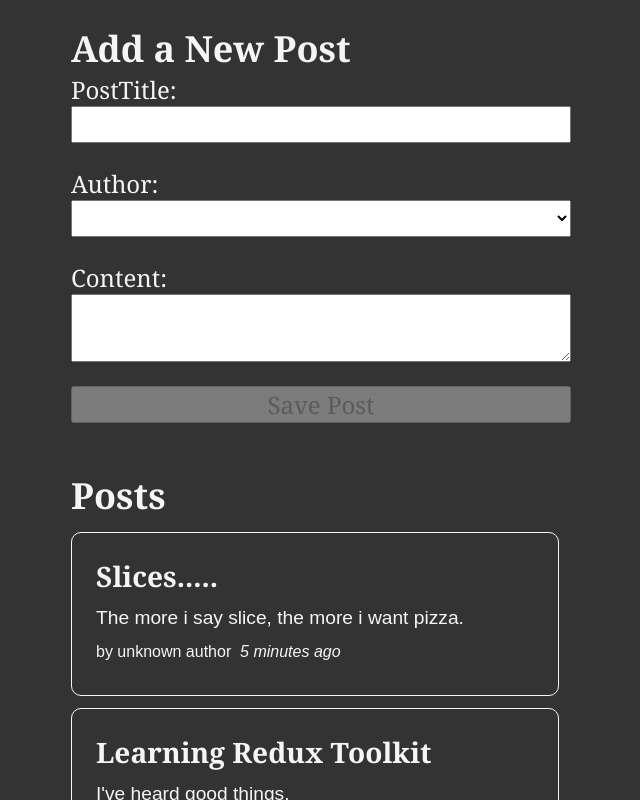
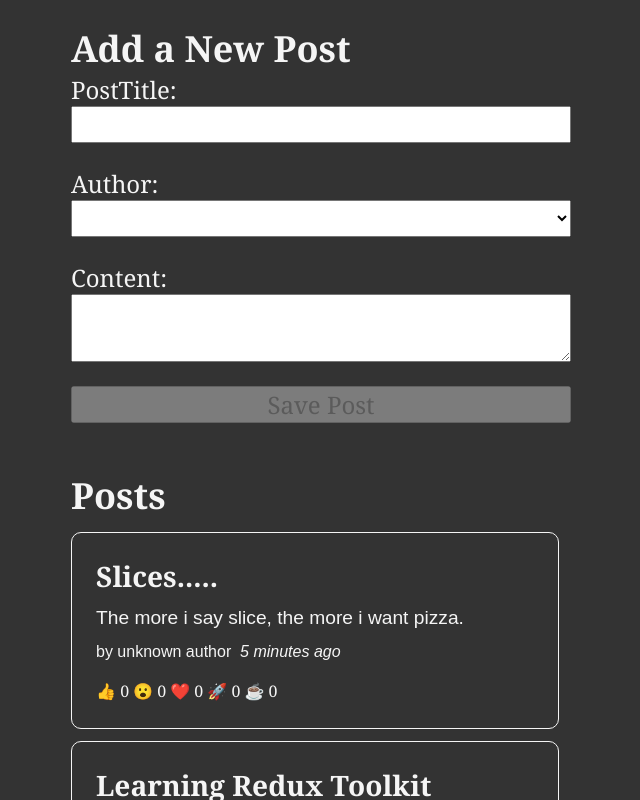
Before and after one commit to Osmosae/Redux, a React (Vite) app in the folder SimplePosts/: page / in a window 1280 px wide. Shown: the top 800 px of the page, without its empty margins (319-959 px from the left). Built offline with nearby package versions, Linux system fonts and the light colour scheme.

Commit message:
adding reactions to posts

```diff
--- /dev/null
+++ b/SimplePosts/src/features/posts/ReactionButtons.jsx
@@ -0,0 +1,25 @@
+import { useDispatch } from "react-redux"
+import { reactionAdded } from "./postsSlice"
+
+const reactionEmoji = {
+    thumbsUp: "👍",
+    wow: "😮",
+    heart: "❤️",
+    rocket: "🚀",
+    coffee: "☕",
+}
+
+const ReactionButtons = ({ post }) => {
+    const dispatch = useDispatch()
+
+    const reactionButtons = Object.entries(reactionEmoji).map(([name, emoji]) => {
+        return (
+            <button key={name} type="button" className="reactionButton" onClick={() => dispatch(reactionAdded({ postId: post.id, reaction: name }))}>
+                {emoji} {post.reactions[name]}
+            </button>
+        )
+    })
+    return <div>{reactionButtons}</div>
+}
+
+export default ReactionButtons
--- a/SimplePosts/src/features/posts/postsList.jsx
+++ b/SimplePosts/src/features/posts/postsList.jsx
@@ -2,6 +2,7 @@
 import { selectAllPosts } from "./postsSlice"
 import PostAuthor from "./postAuthor"
 import TimeAgo from "./TimeAgo"
+import ReactionButtons from "./ReactionButtons"
 
 const PostsList = () => {
     const posts = useSelector(selectAllPosts)
@@ -15,6 +16,7 @@
                 <PostAuthor userId={post.userId} />
                 <TimeAgo timestamp={post.date} />
             </p>
+            <ReactionButtons post={post} />
         </article>
     ))
 
--- a/SimplePosts/src/features/posts/postsSlice.jsx
+++ b/SimplePosts/src/features/posts/postsSlice.jsx
@@ -68,6 +68,6 @@
 })
 
 export const selectAllPosts = (state) => state.posts
-export const { postAdded } = postsSlice.actions
+export const { postAdded, reactionAdded } = postsSlice.actions
 
 export default postsSlice.reducer
```
